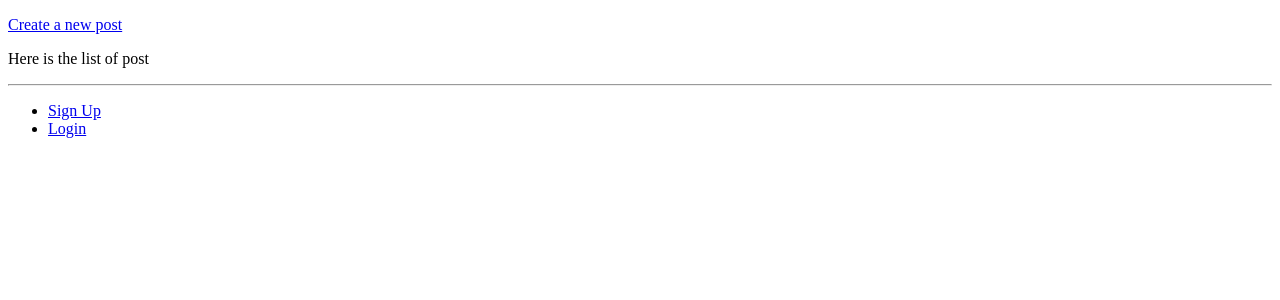
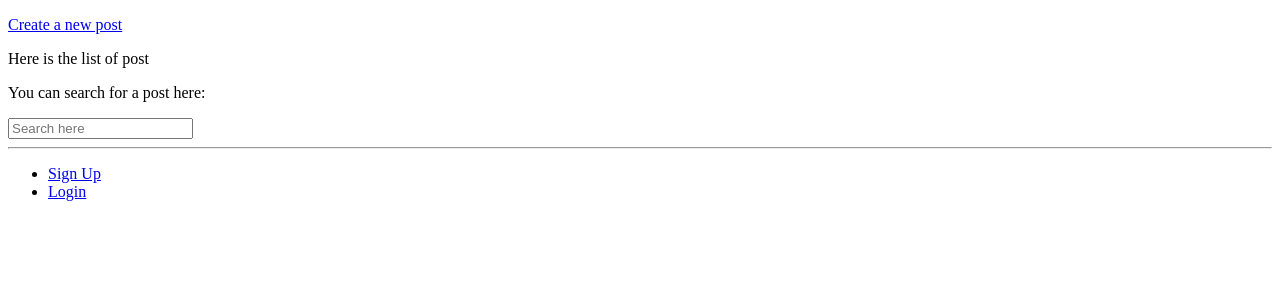
Before and after one commit to duchungvu/servex, a Django app: page /posts/ in a window 1280 px wide. Shown: the top 300 px of the page. Run offline with Django 3.2, Linux system fonts and the light colour scheme; data that the repository does not hold is empty.

Commit message:
add search post by skill keyword

```diff
--- a/posts/templates/posts/post-list.html
+++ b/posts/templates/posts/post-list.html
@@ -1,6 +1,7 @@
 {% extends "base.html" %}
 
 {% block body_block %}
+
 <p><a href="{% url 'posts:post-create' %}">Create a new post</a></p>
 <p>Here is the list of post</p>
 {% if post_list %}
@@ -10,5 +11,9 @@
     {% endfor %}
     </ul>
 {% endif %}
+<p>You can search for a post here:</p>
+<form action="{% url 'posts:search-result' %}" method=get>
 
+    <input name="q" type="text" placeholder="Search here">
+</form>
 {% endblock %}
--- a/posts/urls.py
+++ b/posts/urls.py
@@ -9,5 +9,6 @@ urlpatterns = [
     path('create/', views.CreatePostView.as_view(), name='post-create'),
     path('apply/post<int:post_id>/', views.create_application, name='apply'),
     path('applications/post<int:pk>', views.ApplicationView.as_view(), name='applications'),
-    path('applications/application<int:application_id>/post<int:post_id>', views.choose_applications, name='chosen')
+    path('applications/application<int:application_id>/post<int:post_id>', views.choose_applications, name='chosen'),
+    path('post/search_results/', views.PostSearchView.as_view(), name = "search-result")
 ]
--- a/posts/views.py
+++ b/posts/views.py
@@ -142,3 +142,12 @@ def choose_applications(request, post_id, application_id):
         request,
         "posts/applications.html",
         {'giver' : accepted.giver})
+
+class PostSearchView(generic.ListView):
+    model = Post
+    template_name = "posts/search_results.html"
+
+    def get_queryset(self):
+        query = self.request.GET.get('q')
+        post_list = Post.objects.filter(req_skill__title__icontains=query)
+        return post_list
```
Also changed, not shown: posts/templates/posts/search_results.html (added, +15 -0 lines), posts/forms.py (line endings or trailing spaces).
